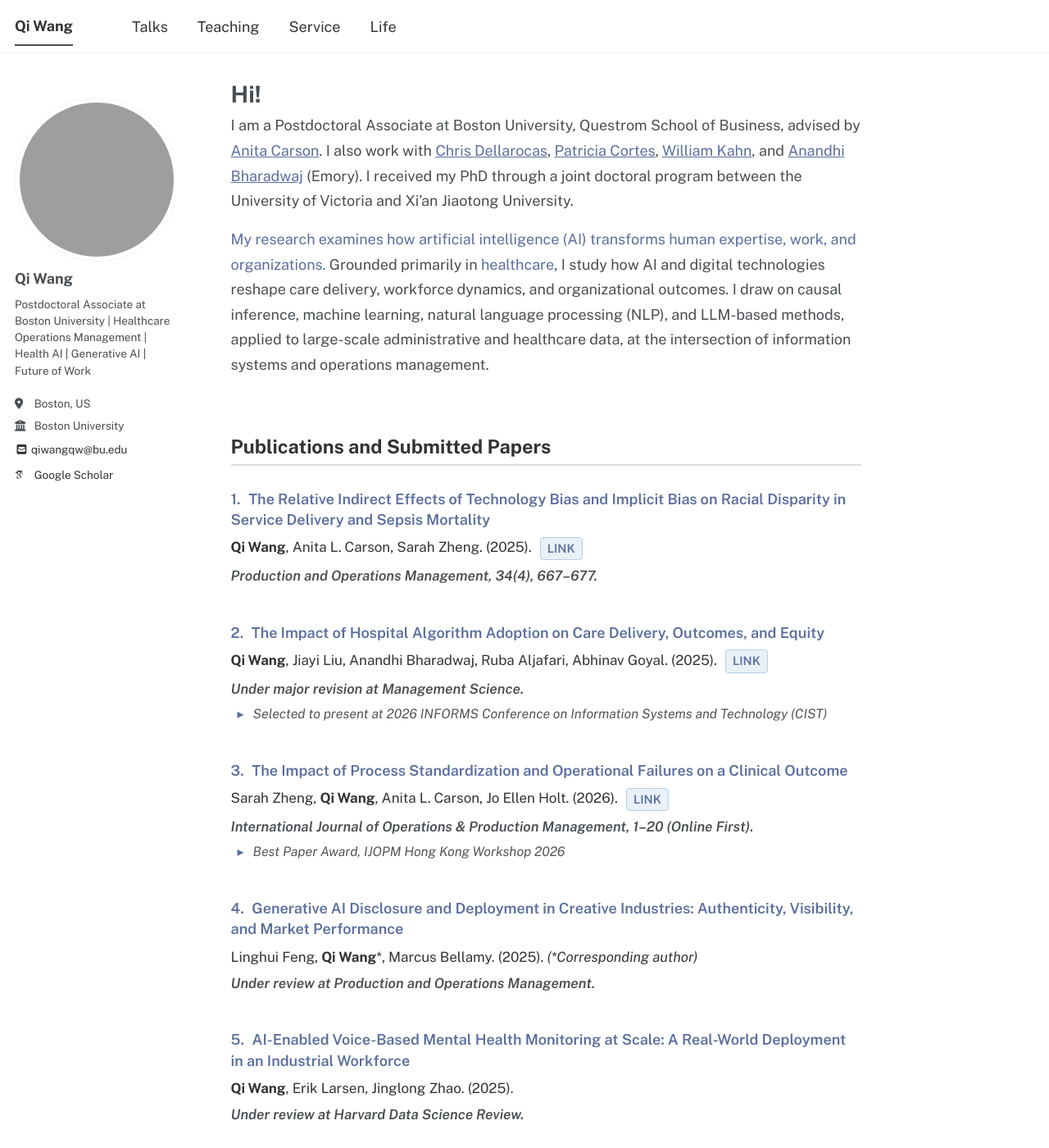
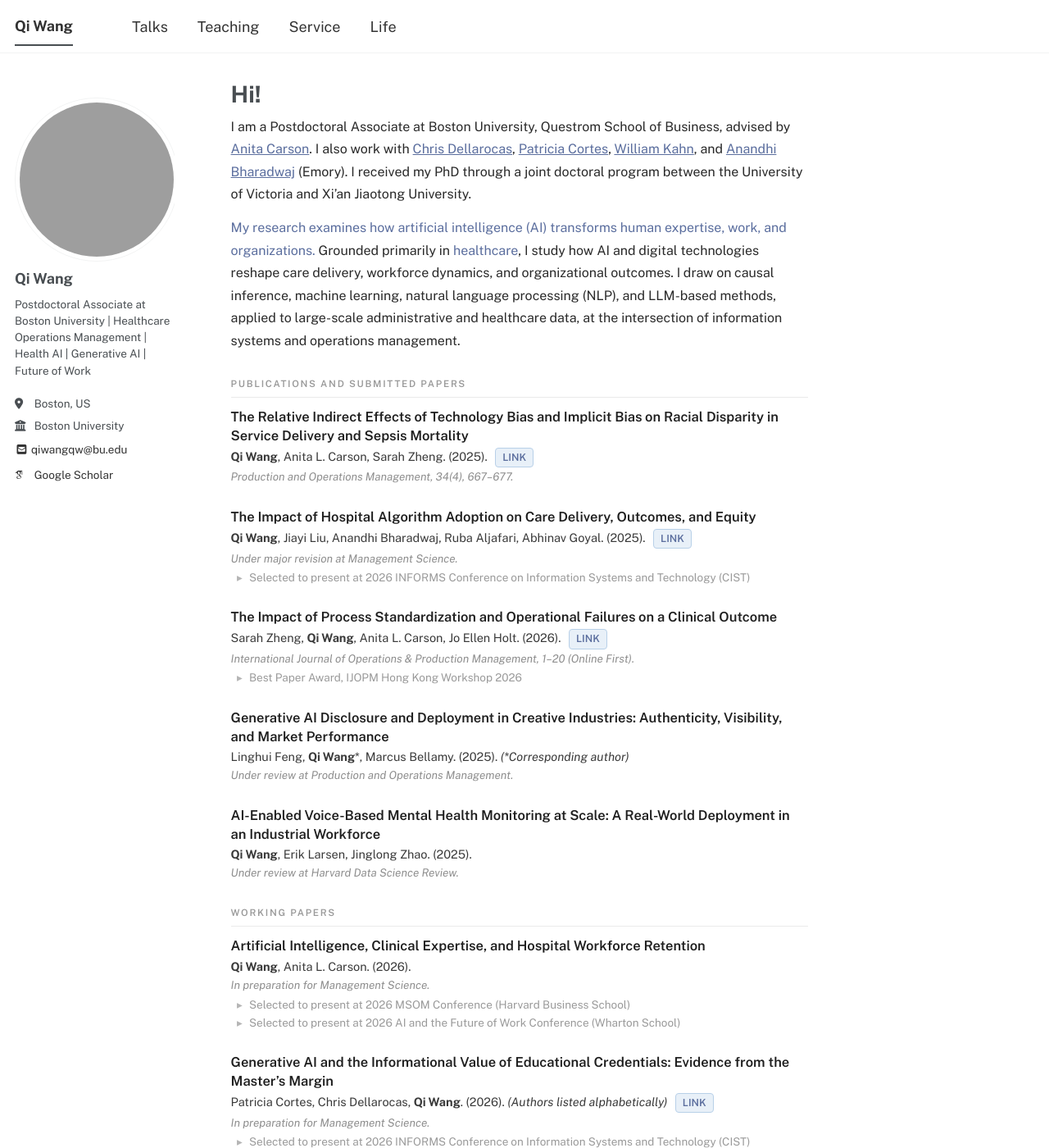
Before and after one commit to qiwang-katherine/qiwang-katherine.github.io, a Jekyll site: the page built from _pages/about.md, in a window 1280 px wide and 1400 px high. Shown: the whole window at 82% size. Built offline with Jekyll 4.4.1, drawn with Linux system fonts in a browser that asks for light colours; some web fonts are replaced; a script bundle is joined from its source files by our own code; library files that are not in the unit come from our copies; some of the changed text lies outside the part shown.

Commit message:
main.scss

```diff
--- a/assets/css/main.scss
+++ b/assets/css/main.scss
@@ -46,27 +46,28 @@
 
 /* ========== Main content ========== */
 .page__content {
-  max-width: 46em;
+  max-width: 44em;
 }
 
 .page__content,
 .page__content p,
 .page__content li {
-  font-size: 18px !important;
-  line-height: 1.7 !important;
+  font-size: 16px !important;
+  line-height: 1.72 !important;
+  color: #2A2A2A;
 }
 
 .page__title {
   margin-top: 0 !important;
-  margin-bottom: 0.2em !important;
+  margin-bottom: 0.3em !important;
   padding-bottom: 0 !important;
 }
 
 .page__content > *:first-child { margin-top: 0 !important; }
 
 .page__content p {
-  margin-top: 0.9em !important;
-  margin-bottom: 0.9em !important;
+  margin-top: 0.85em !important;
+  margin-bottom: 0.85em !important;
 }
 
 .page__content p:first-of-type {
@@ -100,63 +101,105 @@
 
 /* ========== Publications ========== */
 .pub-category-title {
-  font-size: 1.3em !important;
-  font-weight: 700 !important;
-  margin-top: 3em !important;
-  margin-bottom: 1.2em !important;
-  padding-bottom: 0.3em !important;
-  border-bottom: 2px solid #ddd !important;
-  color: #333 !important;
+  font-size: 11.5px !important;
+  font-weight: 600 !important;
+  letter-spacing: 0.15em !important;
+  text-transform: uppercase !important;
+  color: #9A9A9A !important;
+  border-bottom: 1px solid #EAEAEA !important;
+  margin-top: 2.8em !important;
+  margin-bottom: 1.1em !important;
+  padding-bottom: 8px !important;
 }
 
 .archive__item {
-  margin-bottom: 2.4em !important;
+  margin-bottom: 1.7em !important;
   padding: 0 !important;
 }
 
 .archive__item .pub-title {
-  font-size: 18px !important;
+  font-size: 16.5px !important;
   font-weight: 600 !important;
-  color: #5B6E9E !important;
-  margin: 0 0 0.45em 0 !important;
+  color: #1E1E1E !important;
+  margin: 0 0 0.15em 0 !important;
   padding: 0 !important;
-  line-height: 1.4 !important;
+  line-height: 1.38 !important;
 }
 
-.pub-number { margin-right: 0.3em; color: inherit; }
+.pub-number { display: none; }
 
 .archive__item .pub-authors {
-  font-size: 17px !important;
-  color: #333 !important;
-  margin: 0 0 0.35em 0 !important;
+  font-size: 14.5px !important;
+  color: #3A3A3A !important;
+  margin: 0 0 0.1em 0 !important;
   padding: 0 !important;
-  line-height: 1.55 !important;
+  line-height: 1.5 !important;
 }
 
 .archive__item .pub-venue {
-  font-size: 17px !important;
-  font-weight: 700 !important;
-  font-style: italic !important;
-  margin: 0 0 0.35em 0 !important;
+  font-size: 13.5px !important;
+  font-weight: 400 !important;
+  font-style: normal !important;
+  color: #8E8E8E !important;
+  margin: 0 !important;
   padding: 0 !important;
-  line-height: 1.55 !important;
+  line-height: 1.5 !important;
 }
 
-.pub-venue b, .pub-venue strong { font-weight: 800 !important; }
+.pub-venue b, .pub-venue strong { font-weight: 400 !important; }
 
 .archive__item .pub-note {
-  font-size: 17px !important;
-  color: #555 !important;
-  font-style: italic !important;
-  margin: 0 !important;
+  font-size: 13.5px !important;
+  color: #9A9A9A !important;
+  font-style: normal !important;
+  margin: 0.15em 0 0 0 !important;
   padding: 0 !important;
-  line-height: 1.55 !important;
+  line-height: 1.5 !important;
 }
 
-.pub-authors a[href*="ssrn"],
-.pub-authors a[href*="sagepub"],
-.pub-authors a[href*="emerald"] {
-  margin-left: 6px !important;
+/* ========== LINK tag ========== */
+.pub-link-tag {
+  display: inline-block;
+  padding: 1px 7px;
+  margin-left: 6px;
+  font-size: 0.78em;
+  font-weight: 600;
+  letter-spacing: 0.04em;
+  color: #5B6E9E !important;
+  background-color: #EDEFF5;
+  border: 1px solid #C9D0E0;
+  border-radius: 4px;
+  text-decoration: none !important;
+  vertical-align: middle;
+}
+
+.pub-link-tag:hover {
+  background-color: #5B6E9E;
+  color: #ffffff !important;
+  border-color: #5B6E9E;
+}
+
+/* ========== Starred sub-list under each paper ========== */
+.pub-note-list {
+  list-style: none !important;
+  margin: 0.2em 0 0 0 !important;
+  padding-left: 1.4em !important;
+}
+
+.pub-note-list li {
+  font-size: 13.5px !important;
+  color: #9A9A9A !important;
+  font-style: normal !important;
+  line-height: 1.5 !important;
+  margin-bottom: 0.15em !important;
+  position: relative;
+}
+
+.pub-note-list li::before {
+  content: "\25B8";
+  position: absolute;
+  left: -1.1em;
+  color: #B5B5B5;
 }
 
 /* ========== Navigation bar ========== */
@@ -172,61 +215,76 @@
 }
 
 /* ========== Talks ========== */
-.talk-paper { margin-bottom: 2.6em; }
+.talk-paper { margin-bottom: 2.2em; }
 
 .talk-paper-title {
-  font-size: 1.0em !important;
-  font-weight: 700 !important;
-  margin-top: 1.8em !important;
-  margin-bottom: 0.4em !important;
+  font-size: 16px !important;
+  font-weight: 600 !important;
+  color: #1E1E1E !important;
+  margin-top: 1.6em !important;
+  margin-bottom: 0.25em !important;
+  line-height: 1.38 !important;
 }
 
 .talk-paper-coauthors {
-  font-size: 0.85em !important;
-  color: #999 !important;
-  font-style: italic !important;
+  font-size: 13.5px !important;
+  color: #9A9A9A !important;
+  font-style: normal !important;
   font-weight: 400 !important;
-  letter-spacing: 0.02em !important;
-  margin: -0.1em 0 0.9em 0 !important;
+  margin: 0 0 0.6em 0 !important;
 }
 
 .talk-list {
-  font-size: 0.9em !important;
-  line-height: 1.7 !important;
+  font-size: 14px !important;
+  line-height: 1.65 !important;
   margin-left: 1.2em !important;
+  color: #4A4A4A;
 }
 
-.talk-list li { margin-bottom: 0.45em; }
+.talk-list li { margin-bottom: 0.35em; }
 
-/* ========== Teaching ========== */
-.teaching-section { margin-bottom: 2.5em; }
+/* ========== Teaching & Service ========== */
+.teaching-section { margin-bottom: 2.2em; }
 
-.teaching-role-title {
-  font-size: 1.3em !important;
-  font-weight: 700 !important;
-  margin-top: 1.8em !important;
-  margin-bottom: 0.6em !important;
-  padding-bottom: 0.3em !important;
-  border-bottom: 2px solid #ddd !important;
-  color: #333 !important;
+.teaching-role-title,
+.service-section-title {
+  font-size: 11.5px !important;
+  font-weight: 600 !important;
+  letter-spacing: 0.15em !important;
+  text-transform: uppercase !important;
+  color: #9A9A9A !important;
+  border-bottom: 1px solid #EAEAEA !important;
+  margin-top: 2.4em !important;
+  margin-bottom: 1em !important;
+  padding-bottom: 8px !important;
 }
 
-.teaching-item { margin-bottom: 1.4em; }
+.teaching-item { margin-bottom: 1.2em; }
 
 .teaching-course {
-  font-size: 1.0em !important;
-  margin: 0.5em 0 0.3em 0 !important;
-  line-height: 1.5 !important;
+  font-size: 15.5px !important;
+  font-weight: 600 !important;
+  color: #1E1E1E !important;
+  margin: 0 0 0.2em 0 !important;
+  line-height: 1.4 !important;
 }
 
 .teaching-detail {
-  font-size: 0.9em !important;
-  line-height: 1.6 !important;
-  margin: 0.2em 0 0.5em 1em !important;
-  color: #444;
+  font-size: 13.5px !important;
+  line-height: 1.55 !important;
+  margin: 0.1em 0 0.4em 1em !important;
+  color: #8E8E8E;
 }
 
-.teaching-detail li { margin-bottom: 0.3em; }
+.teaching-detail li { margin-bottom: 0.2em; }
+
+.service-list {
+  font-size: 14px !important;
+  line-height: 1.65 !important;
+  color: #4A4A4A;
+}
+
+.service-list li { margin-bottom: 0.3em; }
 
 /* ========== Life page images ========== */
 .interest-image { max-width: 220px; margin: 1.5em 0; }
@@ -251,48 +309,3 @@
   object-fit: cover;
   border-radius: 50%;
 }
-
-/* ========== Starred sub-list under each paper ========== */
-.pub-note-list {
-  list-style: none !important;
-  margin: 0.3em 0 0 0 !important;
-  padding-left: 1.5em !important;
-}
-
-.pub-note-list li {
-  font-size: 16px !important;
-  color: #555 !important;
-  font-style: italic !important;
-  line-height: 1.55 !important;
-  margin-bottom: 0.25em !important;
-  position: relative;
-}
-
-.pub-note-list li::before {
-  content: "\25B8";
-  position: absolute;
-  left: -1.2em;
-  color: #5B6E9E;
-  font-style: normal;
-}
-
-/* ========== LINK tag ========== */
-.pub-link-tag {
-  display: inline-block;
-  padding: 2px 8px;
-  margin-left: 6px;
-  font-size: 0.85em;
-  font-weight: 600;
-  color: #5B6E9E !important;
-  background-color: #EDEFF5;
-  border: 1px solid #C9D0E0;
-  border-radius: 4px;
-  text-decoration: none !important;
-  vertical-align: middle;
-}
-
-.pub-link-tag:hover {
-  background-color: #5B6E9E;
-  color: #ffffff !important;
-  border-color: #5B6E9E;
-}
```
